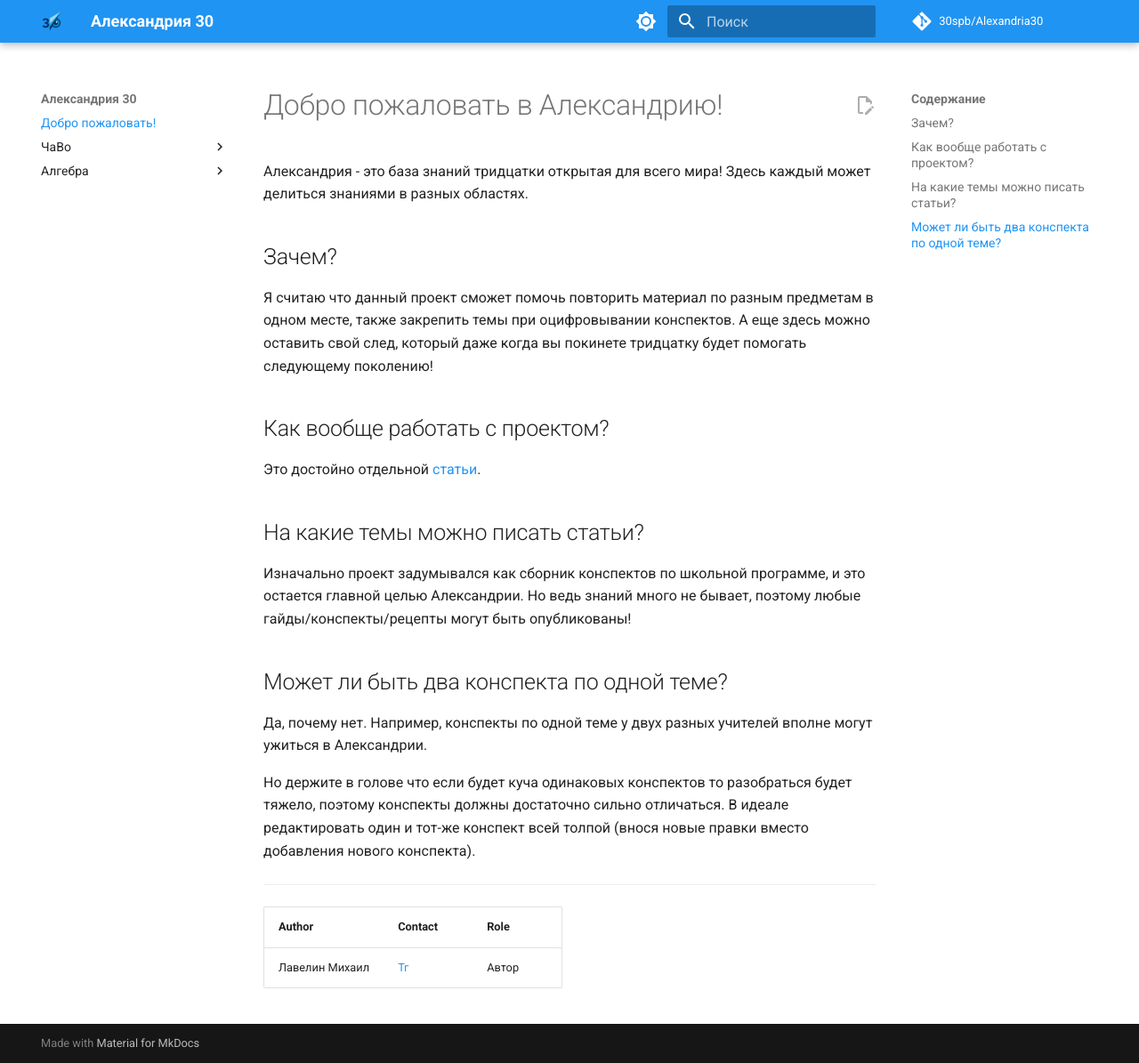
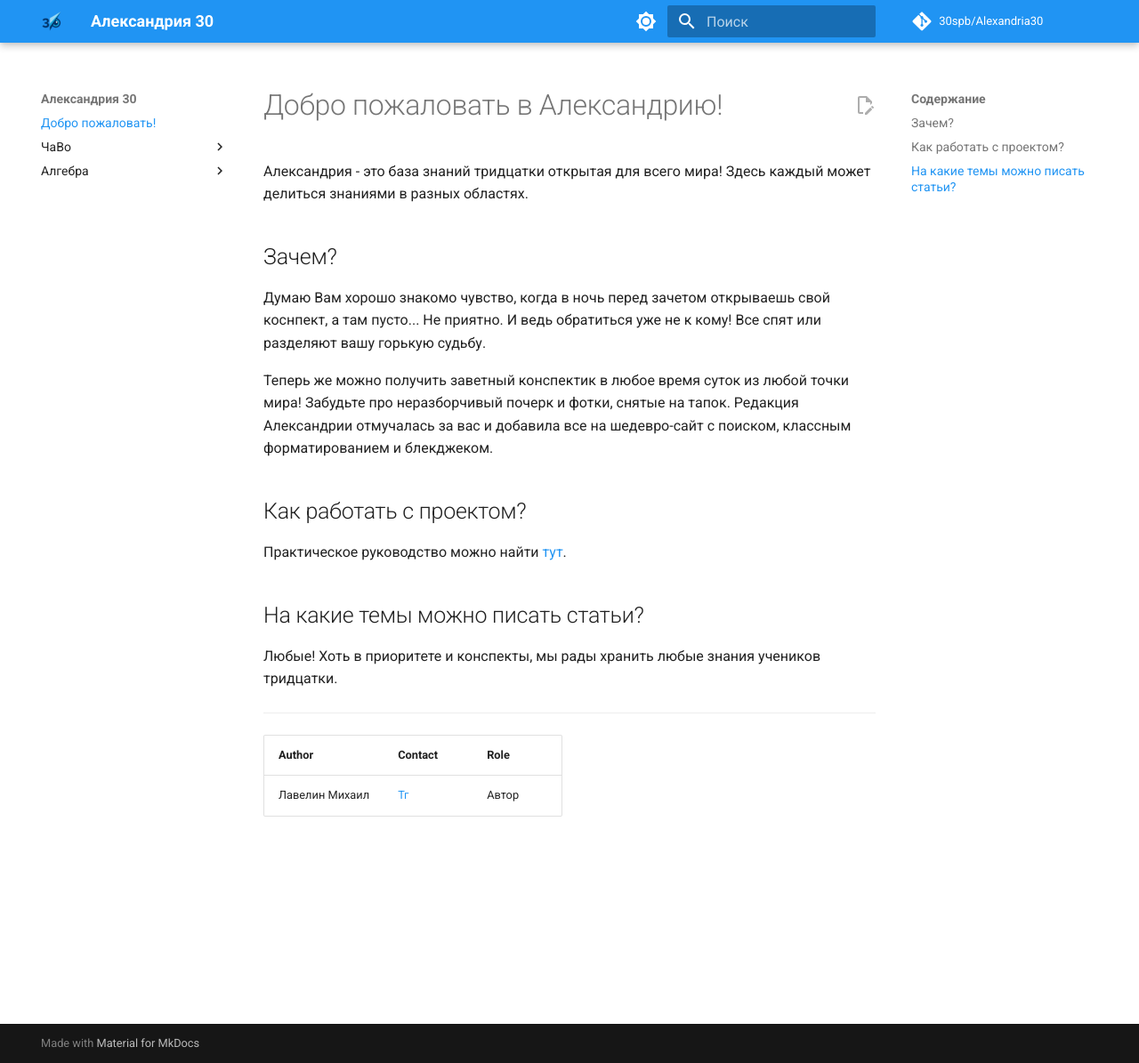
Before and after one commit to 30spb/Alexandria30, an MkDocs documentation site: the page built from docs/index.md, in a window 1280 px wide and 1195 px high. Shown: the whole window at 89% size. Built offline with MkDocs 1.6.1 and Material for MkDocs 9.7.7, drawn with Linux system fonts in a browser that asks for light colours; comment, search, counter and statistics services are not loaded.

Commit message:
Тоже чуток подправил текст

```diff
--- a/docs/index.md
+++ b/docs/index.md
@@ -4,22 +4,18 @@
 
 ## Зачем?
 
-Я считаю что данный проект сможет помочь повторить материал по разным предметам в одном месте, также закрепить темы при оцифровывании конспектов. А еще здесь можно оставить свой след, который даже когда вы покинете тридцатку будет помогать следующему поколению!
+Думаю Вам хорошо знакомо чувство, когда в ночь перед зачетом открываешь свой коснпект, а там пусто... Не приятно. И ведь обратиться уже не к кому! Все спят или разделяют вашу горькую судьбу.
 
-## Как вообще работать с проектом?
+Теперь же можно получить заветный конспектик в любое время суток из любой точки мира! Забудьте про неразборчивый почерк и фотки, снятые на тапок. Редакция Александрии отмучалась за вас и добавила все на шедевро-сайт с поиском, классным форматированием и блекджеком.
 
-Это достойно отдельной [статьи](./faq/index.md).
+## Как работать с проектом?
+
+Практическое руководство можно найти [тут](./faq/index.md).
 
 ## На какие темы можно писать статьи?
 
-Изначально проект задумывался как сборник конспектов по школьной программе, и это остается главной целью Александрии. Но ведь знаний много не бывает, поэтому любые гайды/конспекты/рецепты могут быть опубликованы!
-
-## Может ли быть два конспекта по одной теме?
-
-Да, почему нет. Например, конспекты по одной теме у двух разных учителей вполне могут ужиться в Александрии.
-
-Но держите в голове что если будет куча одинаковых конспектов то разобраться будет тяжело, поэтому конспекты должны достаточно сильно отличаться.
-В идеале редактировать один и тот-же конспект всей толпой (внося новые правки вместо добавления нового конспекта).
+Любые!
+Хоть в приоритете и конспекты, мы рады хранить любые знания учеников тридцатки.
 
 ---
 | Author         | Contact                       | Role  |
```
Also changed, not shown: docs/faq/admins.md (+1 -1 lines).
